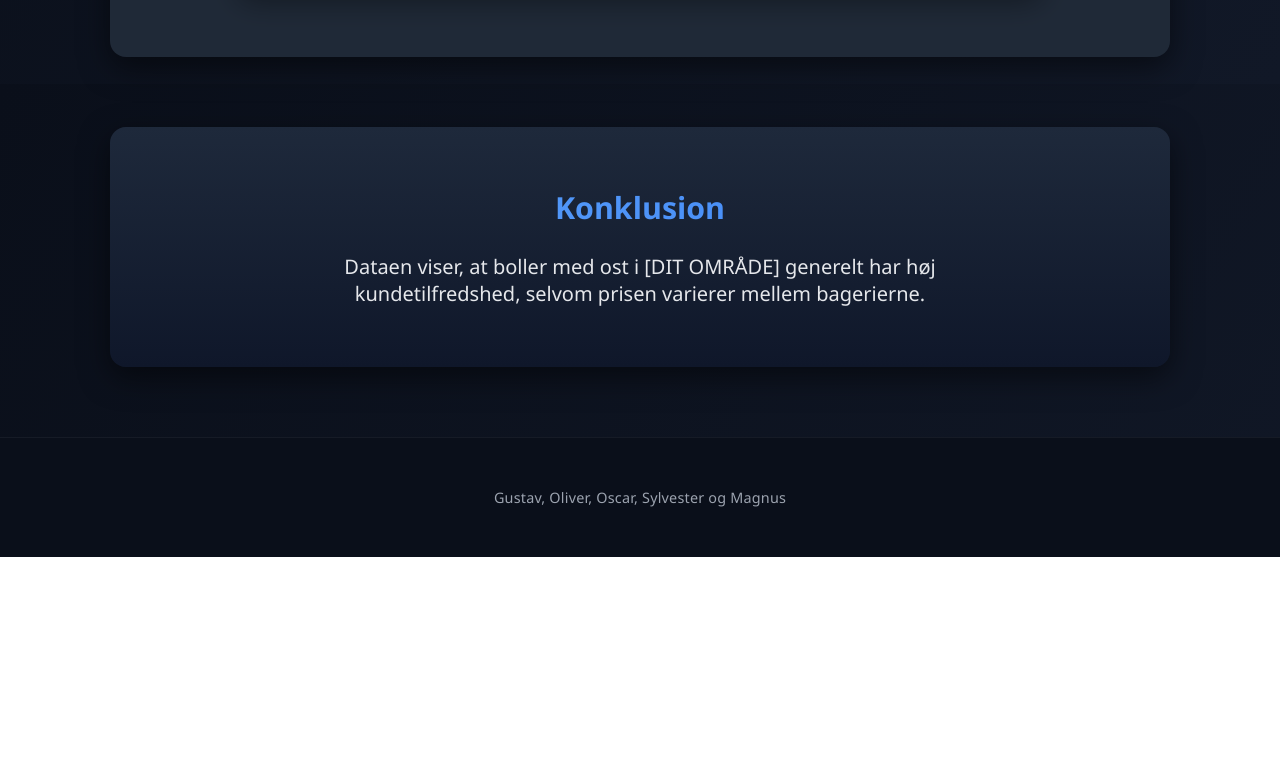
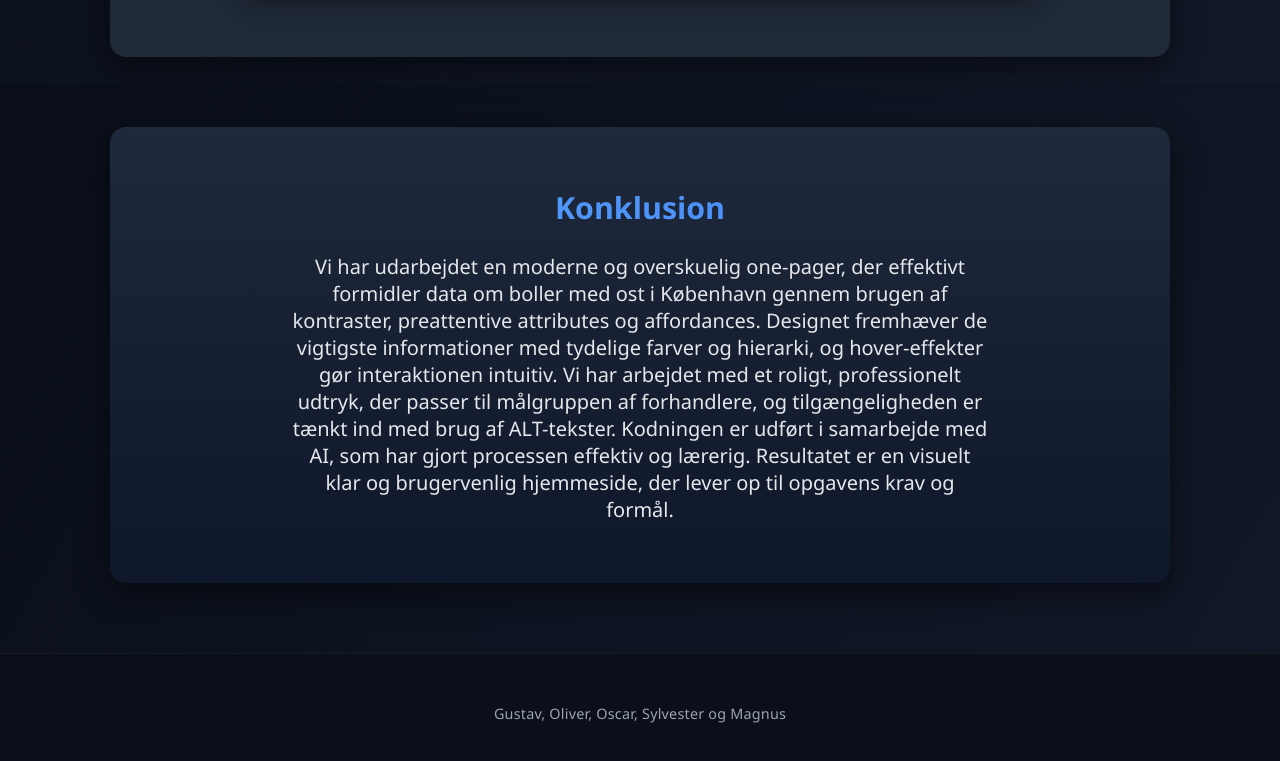
Before and after one commit to gume0002/Design-af-hjemmeside---Visualisering, a plain HTML site: page index.html in a window 1280 px wide. Shown: the part 2316-3077 px from the top of the page. Before the commit the page ends 2873 px from the top, so only its background shows below. Drawn offline with Linux system fonts and the light colour scheme.

Commit message:
Vores hjemmeside

```diff
--- a/index.html
+++ b/index.html
@@ -48,8 +48,11 @@
     <section id="konklusion" class="content-section">
         <h2>Konklusion</h2>
         <p>
-            Dataen viser, at boller med ost i [DIT OMRÅDE] generelt har høj
-            kundetilfredshed, selvom prisen varierer mellem bagerierne.
+            Vi har udarbejdet en moderne og overskuelig one-pager, der effektivt formidler data om boller med ost i København gennem brugen af kontraster, preattentive attributes og affordances. Designet fremhæver de
+            vigtigste informationer med tydelige farver og hierarki, og hover-effekter gør interaktionen intuitiv. Vi har arbejdet med et roligt, professionelt udtryk, der passer til målgruppen af forhandlere, og tilgængeligheden
+            er tænkt ind med brug af ALT-tekster. Kodningen er udført i samarbejde med AI, som har gjort processen effektiv og lærerig. Resultatet er en visuelt klar og brugervenlig hjemmeside, der lever op til
+            opgavens krav og formål.
+
         </p>
     </section>
 </main>
```
